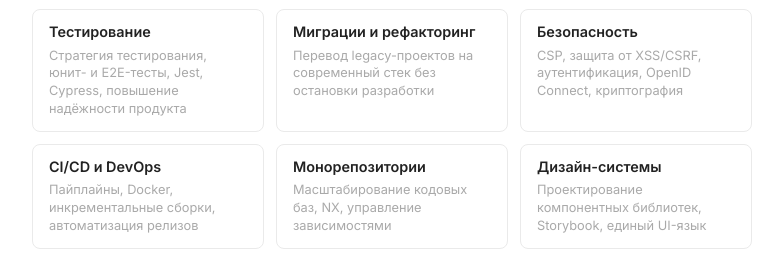
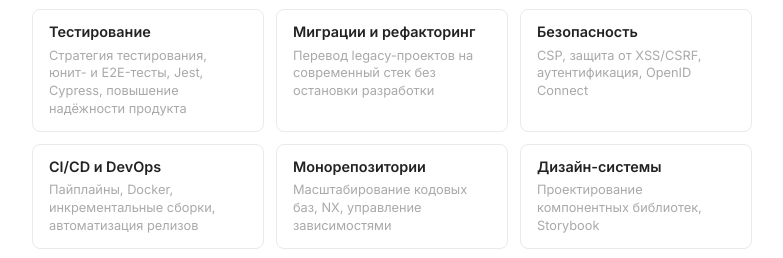
Before and after one commit to ivanosipov95/ivanosipov, an Astro site: page / in a window 1280 px wide. Shown: the part 673-931 px from the top of the page, without its empty margins (248-1031 px from the left). Built offline with nearby package versions, Linux system fonts and the light colour scheme; Astro itself is replaced by a stand-in of ours.

Commit message:
fix expertise

```diff
--- a/src/pages/index.astro
+++ b/src/pages/index.astro
@@ -84,7 +84,7 @@
         </div>
         <div class="expertise-card">
           <h3>Безопасность</h3>
-          <p>CSP, защита от XSS/CSRF, аутентификация, OpenID Connect, криптография</p>
+          <p>CSP, защита от XSS/CSRF, аутентификация, OpenID Connect</p>
         </div>
         <div class="expertise-card">
           <h3>CI/CD и DevOps</h3>
@@ -96,7 +96,7 @@
         </div>
         <div class="expertise-card">
           <h3>Дизайн-системы</h3>
-          <p>Проектирование компонентных библиотек, Storybook, единый UI-язык</p>
+          <p>Проектирование компонентных библиотек, Storybook</p>
         </div>
         <div class="expertise-card">
           <h3>AI-агенты и LLM</h3>
```
